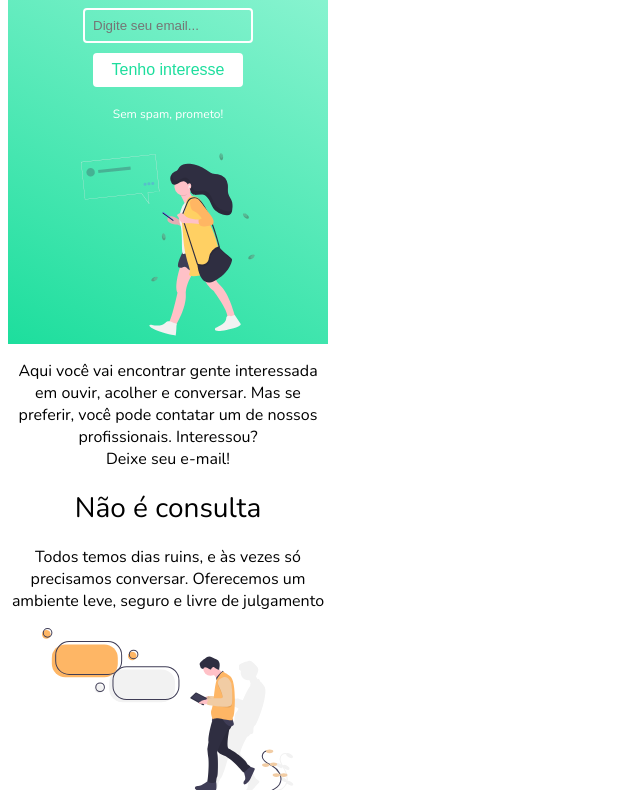
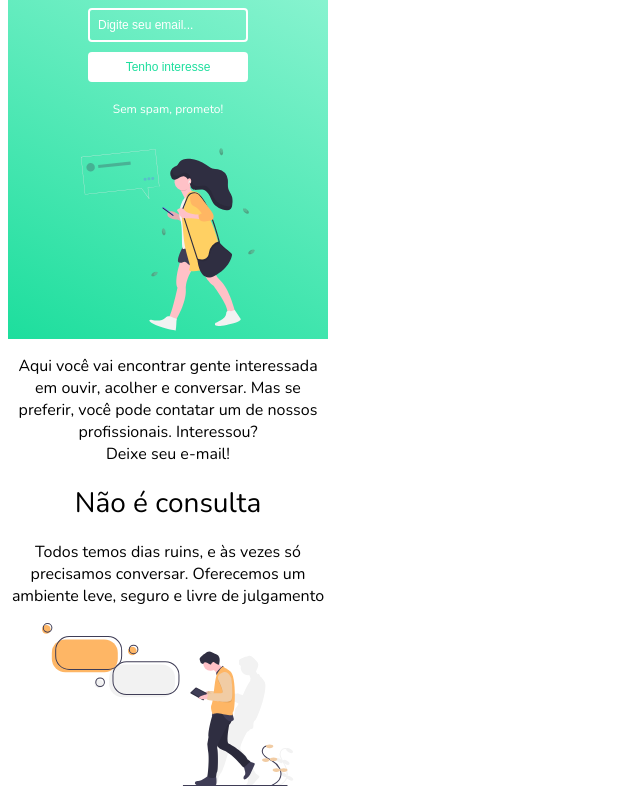
Before and after one commit to pachicodes/SessON-website, a plain HTML site: page index.html in a window 1280 px wide. Shown: the part 316-1106 px from the top of the page, without its empty margins (0-640 px from the left). Drawn offline with nearby package versions, Linux system fonts and the light colour scheme.

Commit message:
button size

```diff
--- a/css/main.css
+++ b/css/main.css
@@ -45,7 +45,9 @@ header {
     background: transparent;
     border-radius: 4px;
     padding: 8px;
-    width: 150px;
+    width: 140px;
+    font-size: 12px;
+
 
 }
 .form__input-btn {
@@ -57,12 +59,16 @@ text-align: center;
 text-decoration: none;
 display: inline-block;
 font-size: 16px;
-width: 150px;
+width: 160px;
 margin: 10px;
 margin-bottom: 0;
 border-radius: 4px;
+font-size: 12px;
+
 }
-
+::placeholder {
+    color: #FFFFFF;
+}
 
 
 /*CONTENT*/
```
